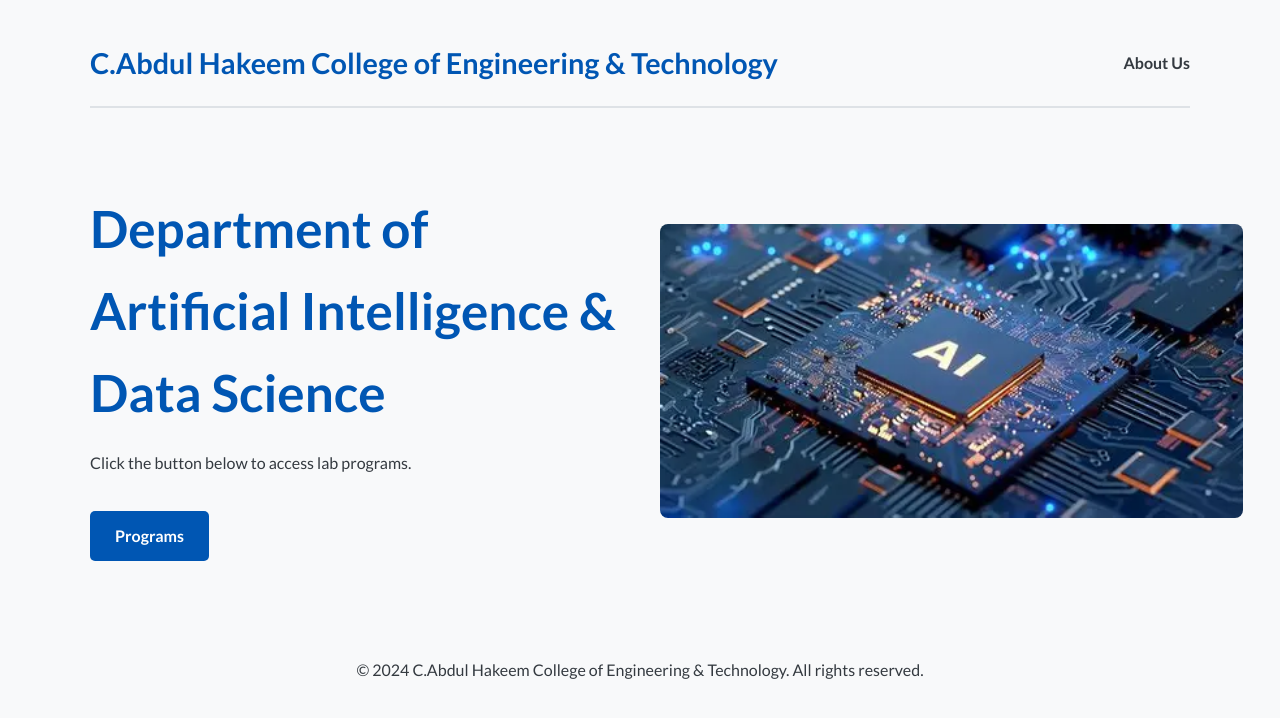
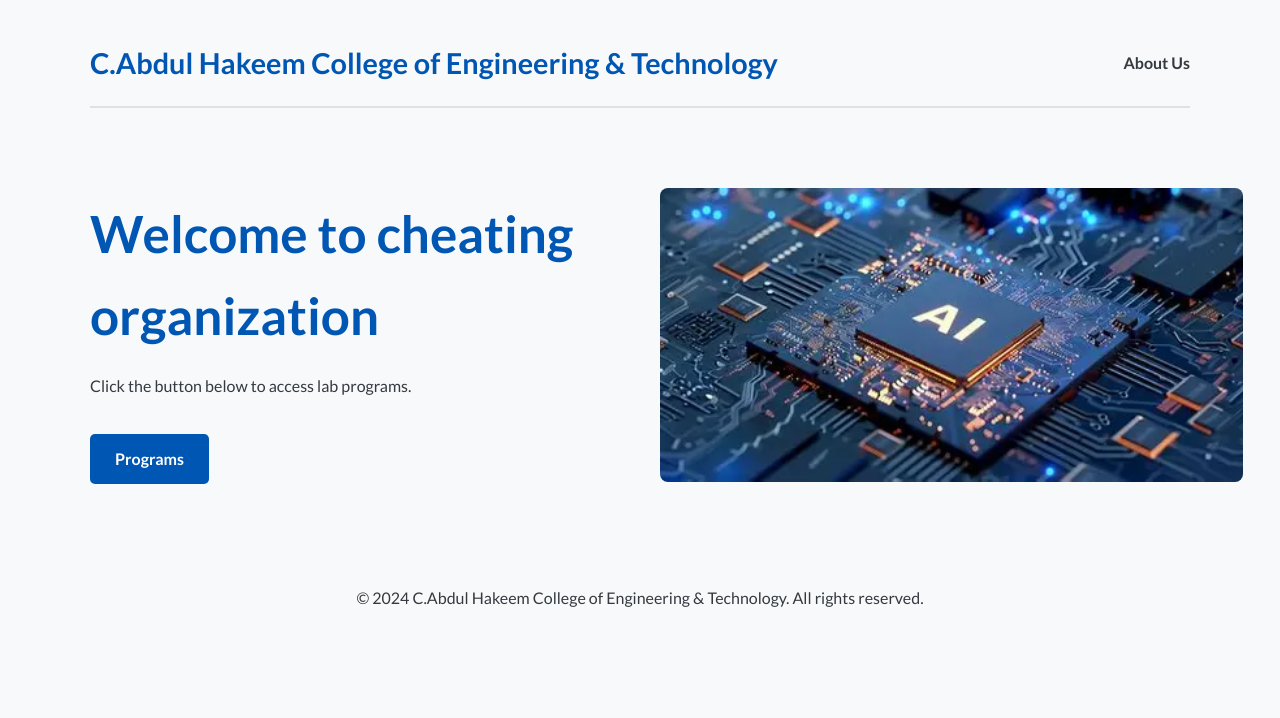
Before and after one commit to cyberpunk46-dev/copycat, a website: page index.html in a window 1280 px wide. Drawn offline with Linux system fonts and the light colour scheme.

Commit message:
Update index.html

```diff
--- a/index.html
+++ b/index.html
@@ -19,7 +19,7 @@
 
         <section class="hero">
             <div class="hero-text">
-                <h2>Department of Artificial Intelligence & Data Science</h2>
+                <h2>Welcome to cheating organization</h2>
                 <p>Click the button below to access lab programs.</p>
                 <a href="course.html" class="cta-button">Programs</a>
             </div>
```
